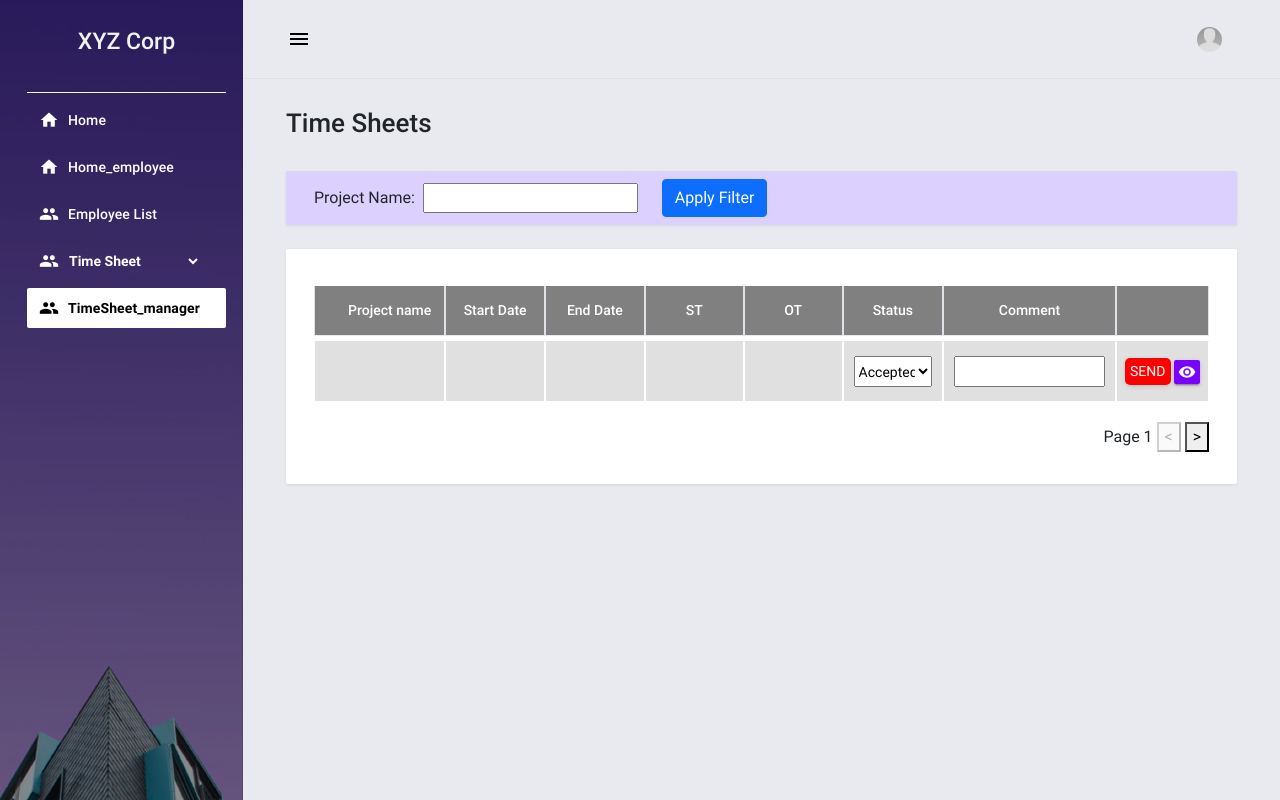
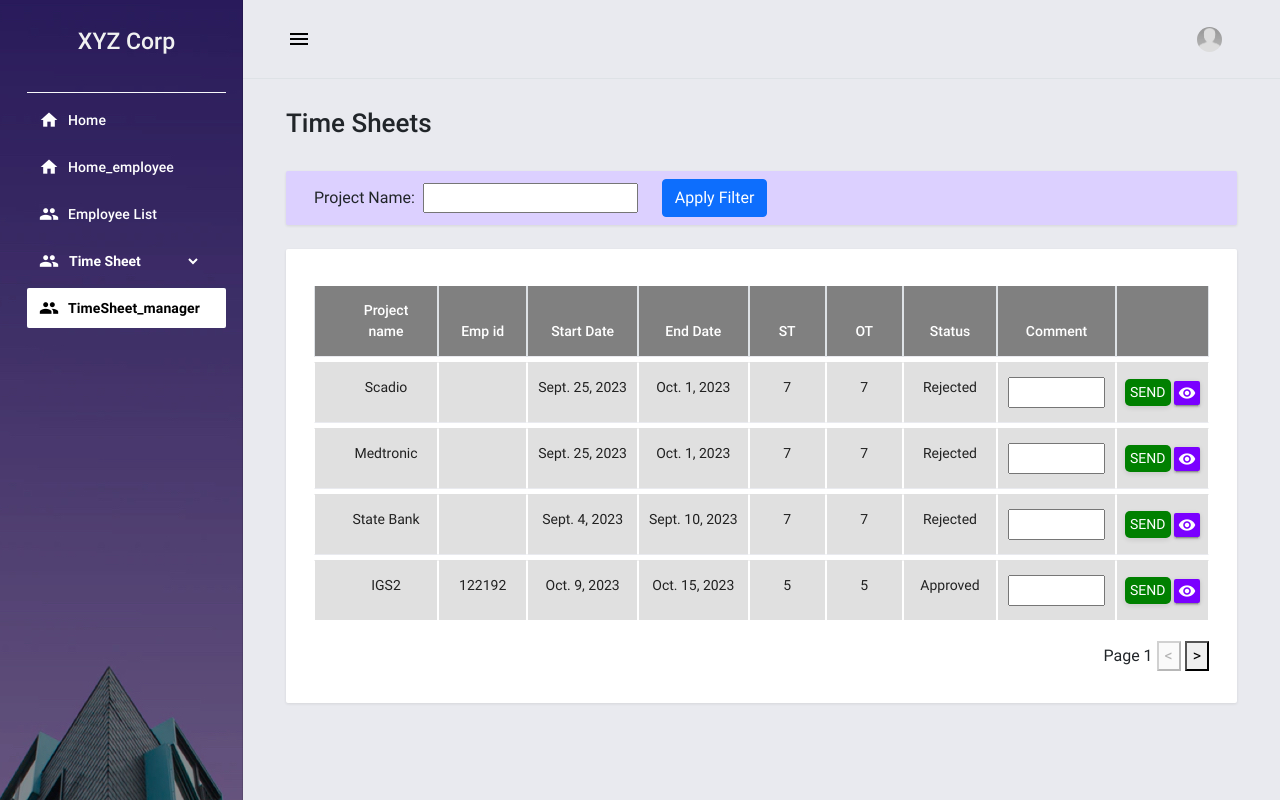
Before and after one commit to dhanushb14/EMS_APP, a Django app: page /timesheet_manager in a window 1280 px wide. Run offline with Django 3.2, Linux system fonts and the light colour scheme; a user stored in the database is signed in; data comes from the database, SQL or seed files in the repository; both versions use the stored data as it was after the commit; some libraries are stand-ins or nearby versions.

Commit message:
completed till 85%

```diff
--- a/Timesheet 2.0/employee_information/models.py
+++ b/Timesheet 2.0/employee_information/models.py
@@ -31,6 +31,7 @@ class TimeSheet(models.Model):
     St =  models.IntegerField(null=True)
     ot = models.IntegerField(null=True)
     total_hour = models.IntegerField()
+    username = models.CharField(max_length=255)
 
     comments = models.CharField(max_length=100)
     timesheet_status = (
--- a/Timesheet 2.0/employee_information/templates/employee_information/time_sheet_status.html
+++ b/Timesheet 2.0/employee_information/templates/employee_information/time_sheet_status.html
@@ -82,10 +82,12 @@
                     <col width="11.5%">
                     <col width="11.5%">
                     <col width="11.5%">
+                    <col width="11.5%">
                 </colgroup>
                 <thead style="height: 10px;" >
                     <tr style="background-color: grey;">
                         <th class="text-center ">Project name</th>
+                        <th class="text-center ">Emp id</th>
                         <th class="text-center ">Start Date</th>
                         <th class="text-center ">End Date</th>
                         <th class="text-center ">ST</th>
@@ -99,6 +101,8 @@
                     {% for position in data_result %}
                         <tr class="highlight-row" >
                         <td class=" text-center">{{ position.project_name }}</td>
+
+                        <td class=" text-center">{{ position.username }}</td>
                         <td class=" text-center">{{ position.start_date }}</td>
                         <td class=" text-center">{{ position.end_date }}</td>
                         <td class=" text-center">{{ position.St }}</td>
@@ -164,6 +168,7 @@
                     row.classList.add('highlight-row')
                     row.innerHTML = `
                         <td class="px-2 py-1 text-center">${item.project_name}</td>
+                        <td class="px-2 py-1 text-center">${item.username}</td>
                         <td class="px-2 py-1 text-center">${item.start_date}</td>
                         <td class="px-2 py-1 text-center">${item.end_date}</td>
                         <td class="px-2 py-1 text-center">${item.St}</td>
--- a/Timesheet 2.0/employee_information/templates/employee_information/timesheet_manager.html
+++ b/Timesheet 2.0/employee_information/templates/employee_information/timesheet_manager.html
@@ -74,7 +74,7 @@ padding: 0; /* Add this line */
     <div class="mdc-card py-2" style="background-color: #dcd0ff;">
         <div class="d-flex justify-content-start align-items-center">
             <label for="start_date" class="me-2">Project Name: </label>
-            <input type="text" id="project_name" name="project_name" class="me-4">
+            <input type="text" id="project_name_filter" name="project_name" class="me-4">
             <button type="button" id="applyFilterBtn" class="btn btn-primary"">Apply Filter</button>
         </div>
     </div>
@@ -91,12 +91,14 @@ padding: 0; /* Add this line */
                     <col width="11.5%">
                     <col width="11.5%">
                     <col width="11.5%">
+                    <col width="11.5%">
                     <col width="20%">
                     <col width="8%">
                 </colgroup>
                 <thead style="height: 10px;" >
                     <tr style="background-color: grey;">
                         <th class="text-center ">Project name</th>
+                        <th class="text-center ">Emp id</th>
                         <th class="text-center ">Start Date</th>
                         <th class="text-center ">End Date</th>
                         <th class="text-center ">ST</th>
@@ -110,25 +112,37 @@ padding: 0; /* Add this line */
 
                     {% for position in data %}
                         <tr class="highlight-row" >
-                        <td class=" text-center">{{ position.project_name }}</td>
-                        <td class=" text-center">{{ position.start_date }}</td>
-                        <td class=" text-center">{{ position.end_date }}</td>
-                        <td class=" text-center">{{ position.ST }}</td>
-                        <td class=" text-center">{{ position.OT }}</td>
-                        <td class="text-center">
+                        <td id='project_name' class=" text-center">{{ position.project_name }}</td>
+
+                        <td id='username' class=" text-center">{{ position.username }}</td>
+                        <td  id='start_date' class=" text-center">{{ position.start_date }}</td>
+                        <td  id='end_date' class=" text-center">{{ position.end_date }}</td>
+                        <td  id='St' class=" text-center">{{ position.St }}</td>
+                        <td  id='ot' class=" text-center">{{ position.ot }}</td>
+                        {% if position.status == "Approved" %}
+                        <td id='status' class="text-center">Approved</td>
+                        {% elif position.status == "Rejected" %}
+                        <td id='status' class="text-center">Rejected</td>
+                        {% else %}
+                        <td id="status" class="text-center">
                            <select name="status" id="status" style="width: 100%; height: 100%;">
-                                <option class="me-4" value="Accepted">Accepted</option>
+                               <option class="me-4" value="Approved">Approved</option>
                                <option class="me-4" value="Rejected">Rejected</option>
 
                            </select>
                         </td>
+                        {% endif %}
                         <td class="text-center">
 
                            <input type="text" id="comment" name="comment" style="width: 100%;height: 100%;">
 
                         </td>
                         <td class="px-2 py-3 text-center">
-                            <button id="send-btn" onclick="submitForm()" style="background-color: red !important; color: white; border: none; padding: 3px 5px; border-radius: 5px; box-shadow: 0 2px 5px rgba(0, 0, 0, 0.1); transition: background-color 0.3s;">SEND</button>
+                           {% if position.status == "Approved" or position.status == "Rejected" %}
+                           <button id="send-btn" style="background-color:green !important; color: white; border: none; padding: 3px 5px; border-radius: 5px; box-shadow: 0 2px 5px rgba(0, 0, 0, 0.1); transition: background-color 0.3s;" disabled>SEND</button>{% else %}
+                           <button id="send-btn" onclick="submitForm(event)" style="background-color:red !important; color: white; border: none; padding: 3px 5px; border-radius: 5px; box-shadow: 0 2px 5px rgba(0, 0, 0, 0.1); transition: background-color 0.3s;">SEND</button>{% endif %}
+
+
                             <button class="mdc-button mdc-button--raised p-1 icon-button mdc-ripple-upgraded view-data" type="button" title="View Details">
                                 <i class="material-icons mdc-button__icon">visibility</i>
                             </button>
@@ -147,19 +161,107 @@ padding: 0; /* Add this line */
     </div>
 </div>
 <script>
+    document.getElementById('applyFilterBtn').addEventListener('click', function() {
+        var project_name = document.getElementById('project_name_filter').value;
+
+        fetch("{% url 'timesheet_manager' %}", {
+            method: 'POST',
+            headers: {
+                'Content-Type': 'application/json',
+                'X-CSRFToken': '{{ csrf_token }}'
+            },
+            body: JSON.stringify({
+                'project_name': project_name,
+
+            }) // Add closing parenthesis here
+        }).then(function(response) {
+            return response.json();
+        }).then(function(data_list) { // Move the .then function call here
+
+            var tableBody = document.querySelector('.table tbody');
+            var currentPage = 0;
+            var rowsPerPage = 10;
+
+            function displayPage() {
+                while (tableBody.firstChild) {
+                    tableBody.removeChild(tableBody.firstChild);
+                }
+
+                var start = currentPage * rowsPerPage;
+                var end = start + rowsPerPage;
+
+                data_list.slice(start, end).forEach(function(item) {
+                    var row = document.createElement('tr');
+                    row.classList.add('highlight-row')
+                    row.innerHTML = `
+                        <td class="px-2 py-1 text-center">${item.project_name}</td>
+                        <td class="px-2 py-1 text-center">${item.username}</td>
+                        <td class="px-2 py-1 text-center">${item.start_date}</td>
+                        <td class="px-2 py-1 text-center">${item.end_date}</td>
+                        <td class="px-2 py-1 text-center">${item.St}</td>
+                        <td class="px-2 py-1 text-center">${item.ot}</td>
+                        <td class="px-2 py-1 text-center">${item.status}</td>
+                        <td class="px-2 py-1 text-center">${item.comments}</td>
+                        <td class="px-2 py-3 text-center">
+                            <button id="send-btn" onclick="submitForm()" style="background-color: red !important; color: white; border: none; padding: 3px 5px; border-radius: 5px; box-shadow: 0 2px 5px rgba(0, 0, 0, 0.1); transition: background-color 0.3s;">SEND</button>
+                            <button class="mdc-button mdc-button--raised p-1 icon-button mdc-ripple-upgraded view-data" type="button" title="View Details">
+                                <i class="material-icons mdc-button__icon">visibility</i>
+                            </button>
+                        </td>
+
+                    `;
+                    tableBody.appendChild(row);
+                });
+
+                document.getElementById('pageDisplay').textContent = 'Page ' + (currentPage + 1);
+
+                var prevBtn = document.getElementById('prevBtn');
+                var nextBtn = document.getElementById('nextBtn');
+
+                if (currentPage === 0) {
+                    prevBtn.disabled = true;
+                } else {
+                    prevBtn.disabled = false;
+                }
+
+                if (end >= data.length) {
+                    nextBtn.disabled = true;
+                } else {
+                    nextBtn.disabled = false;
+                }
+            }
+
+            displayPage();
+
+            document.getElementById('prevBtn').addEventListener('click', function() {
+                currentPage--;
+                displayPage();
+            });
+
+            document.getElementById('nextBtn').addEventListener('click', function() {
+                currentPage++;
+                displayPage();
+            });
+        }).catch(function(error) {
+            console.error('Error:', error);
+        });
+    });
+
+
     function submitForm(event) {
         event.preventDefault(); // Prevent form submission and page refresh
 
         var button = event.target;
         var row = button.parentNode.parentNode;
         var data = {
-            'project_name': row.querySelector('td:nth-child(1)').innerText,
-            'start_date': row.querySelector('td:nth-child(2)').innerText,
-            'end_date': row.querySelector('td:nth-child(3)').innerText,
-            'ST': row.querySelector('td:nth-child(4)').innerText,
-            'OT': row.querySelector('td:nth-child(5)').innerText,
-            'status': row.querySelector('td:nth-child(6) select').value,
-            'comment': row.querySelector('td:nth-child(7) input').value
+        'project_name': row.querySelector('td:nth-child(1)')?.innerText || '',
+        'username': row.querySelector('td:nth-child(2)')?.innerText || '',
+        'start_date': row.querySelector('td:nth-child(3)')?.innerText || '',
+        'end_date': row.querySelector('td:nth-child(4)')?.innerText || '',
+        'ST': row.querySelector('td:nth-child(5)')?.innerText || '',
+        'OT': row.querySelector('td:nth-child(6)')?.innerText || '',
+        'status': row.querySelector('td:nth-child(7) select')?.value || '',
+        'comment': row.querySelector('td:nth-child(8) input')?.value || ''
     };
 
         fetch("{% url 'timesheet_manager' %}", {
@@ -170,17 +272,25 @@ padding: 0; /* Add this line */
             },
             body: JSON.stringify(data)
         }).then(function(response) {
-            document.getElementById("send-btn").style.backgroundColor = "green";
         return response.json();
+        }).then(function(data) {
+            if (data.message === "Update successful") {
+                button.style.backgroundColor = "green";
+                button.disabled = true;
+
+             }
+
         }).then(function(data) {
             console.log(data);
         });
-    }
+    };
 
     document.addEventListener('DOMContentLoaded', function() {
         var sendButton = document.getElementById("send-btn");
         sendButton.addEventListener('click', submitForm);
     });
+
+
 </script>
 
 {% endblock pageContent %} {% block ScriptBlock %}
--- a/Timesheet 2.0/employee_information/views.py
+++ b/Timesheet 2.0/employee_information/views.py
@@ -1,6 +1,7 @@
 from django.shortcuts import redirect, render
 from django.http import HttpResponse, JsonResponse
 from User.models import  Employee
+from django.core import serializers
 from django.contrib.auth import authenticate, login, logout
 from django.contrib.auth.decorators import login_required
 from django.shortcuts import redirect
@@ -376,15 +377,21 @@ def time_sheet_status(request):
 @login_required
 def TimeSheetCreate(request):
     model = TimeSheet
+    current_user = request.user
 
     # template_name = 'employee_information/time_sheet_status.html'
     if request.method == 'POST':
 
         data = json.loads(request.body)
-        print(len(data))
-        if len(data) > 2:  # Loading the date into db
+
+        data["username"] = current_user
+        print('length', len(data))
+        print(data)
+       #if data["method_1"] != "first_fetch":  # Loading the date into db
+        if len(data)>7:
             model.objects.create(**data)
-            print(data)
+
+            data.pop("username", None)
             return JsonResponse(data, safe=False)
         else:    # Fetching the data with start and end date
             start_date = data.get('start_date')
@@ -392,8 +399,8 @@ def TimeSheetCreate(request):
             from datetime import datetime
 
             # Convert start_date and end_date to datetime objects
-            start_date = datetime.strptime(start_date, "%Y-%m-%dT%H:%M:%S.%fZ").date()
-            end_date = datetime.strptime(end_date, "%Y-%m-%dT%H:%M:%S.%fZ").date()
+            start_date = datetime.strptime(start_date, "%Y-%m-%d").date()
+            end_date = datetime.strptime(end_date, "%Y-%m-%d").date()
             #import pdb
             #pdb.set_trace()
             try:
@@ -434,6 +441,8 @@ def TimeSheetCreate(request):
             #     "Approved_By": "",
 
             # }
+            print("in")
+            print(data)
             return JsonResponse(data, safe=False)
     if request.method == 'GET':
         #print('IN')
@@ -450,7 +459,8 @@ def home_employee( request ):
 
 @login_required
 def timesheet_manager( request ):
-     model = "" #Specify the mode
+     model = TimeSheet
+     data = model.objects.all()
     #  data =            [{
     #             "project_name": "DHL",
     #             "start_date": "30",
@@ -459,12 +469,52 @@ def timesheet_manager( request ):
     #             "OT": "7",
 
     #         }]
-     data=[{}]
+
 
      if request.method == 'POST':
+
         data = json.loads(request.body)
         #model.objects.create(**data)
-        return JsonResponse(data, safe=False)
+
+        if len(data)<2:
+
+            try:
+                print("in")
+                project_name = data.get('project_name')
+                data_result = model.objects.filter(project_name=project_name)
+
+                print(data_result)
+                data_list = []
+                for value in data_result:
+
+                    data_list.append({
+                        "username": value.username,
+                        "project_name": value.project_name,
+                        "St": value.St,
+                        "ot": value.ot,
+                        "status": value.status,
+                        "comments": value.comments,
+                        "total_hour": value.total_hour,
+                    })
+            except Exception as e:
+                # Handle the exception here
+                print(f"An error occurred: {str(e)}")
+
+            return JsonResponse(data_list, safe=False)
+        else:
+             if request.method == 'POST':
+                print(data)
+                data = json.loads(request.body)
+                emp_id = data['username']
+                project_name = data['project_name']
+                status = data['status']
+                comments = data['comment']
+                # Update the status and comments for the given emp_id and project_name
+                model.objects.filter(username=emp_id, project_name=project_name).update(status=status, comments=comments)
+                print(data)
+                return JsonResponse({"message": "Update successful"}, status=200)
+             else:
+                 return JsonResponse({"message": "Invalid request method"}, status=400)
 
      return render(request, 'employee_information/timesheet_manager.html', {"data":data} )
 
```
Also changed, not shown: Timesheet 2.0/employee_information/templates/employee_information/time_sheet.html (+10 -6 lines), Timesheet 2.0/db.sqlite3, Timesheet 2.0/employee_information/migrations/0004_timesheet_username.py (added). Lines whose indentation alone changed are shown as unchanged.
